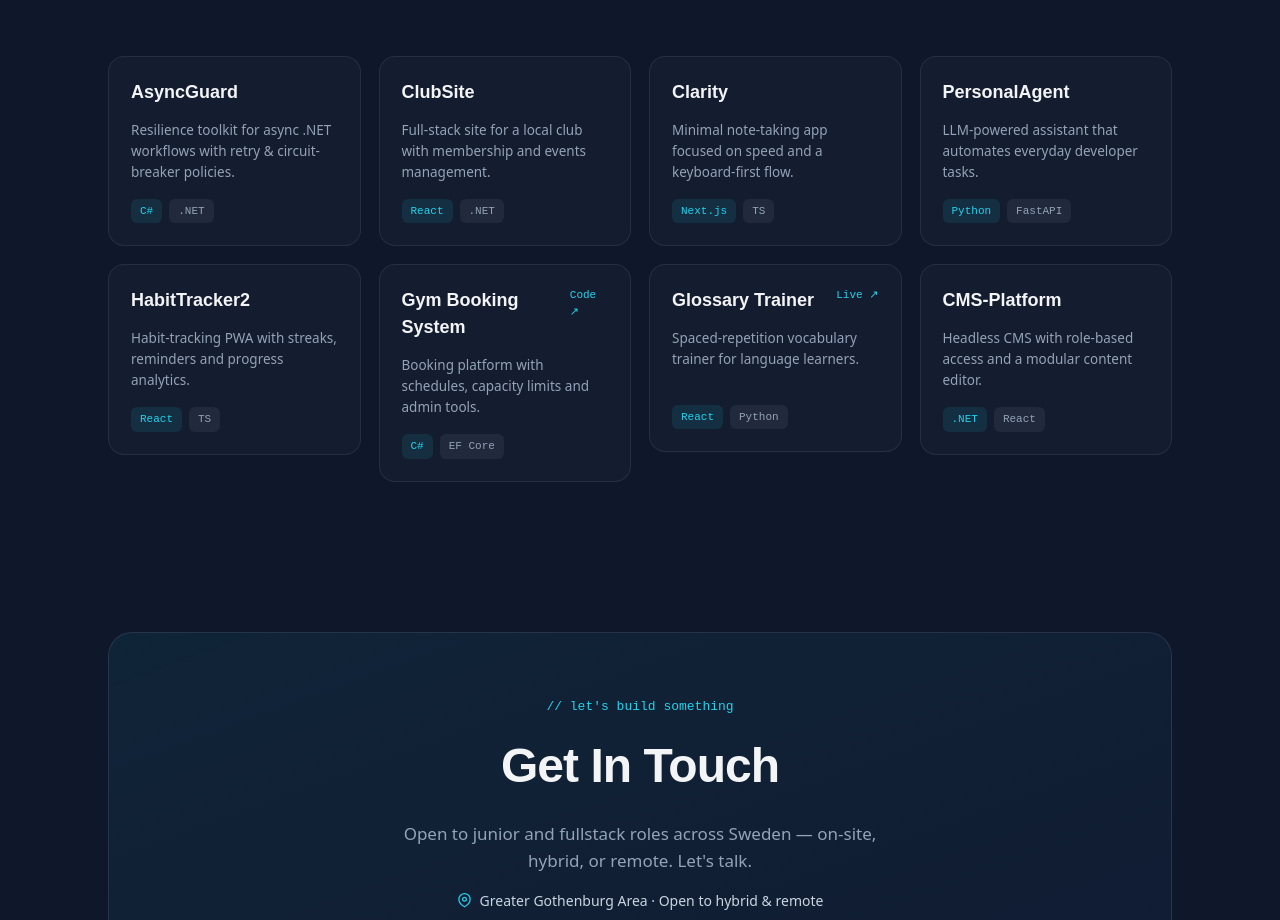
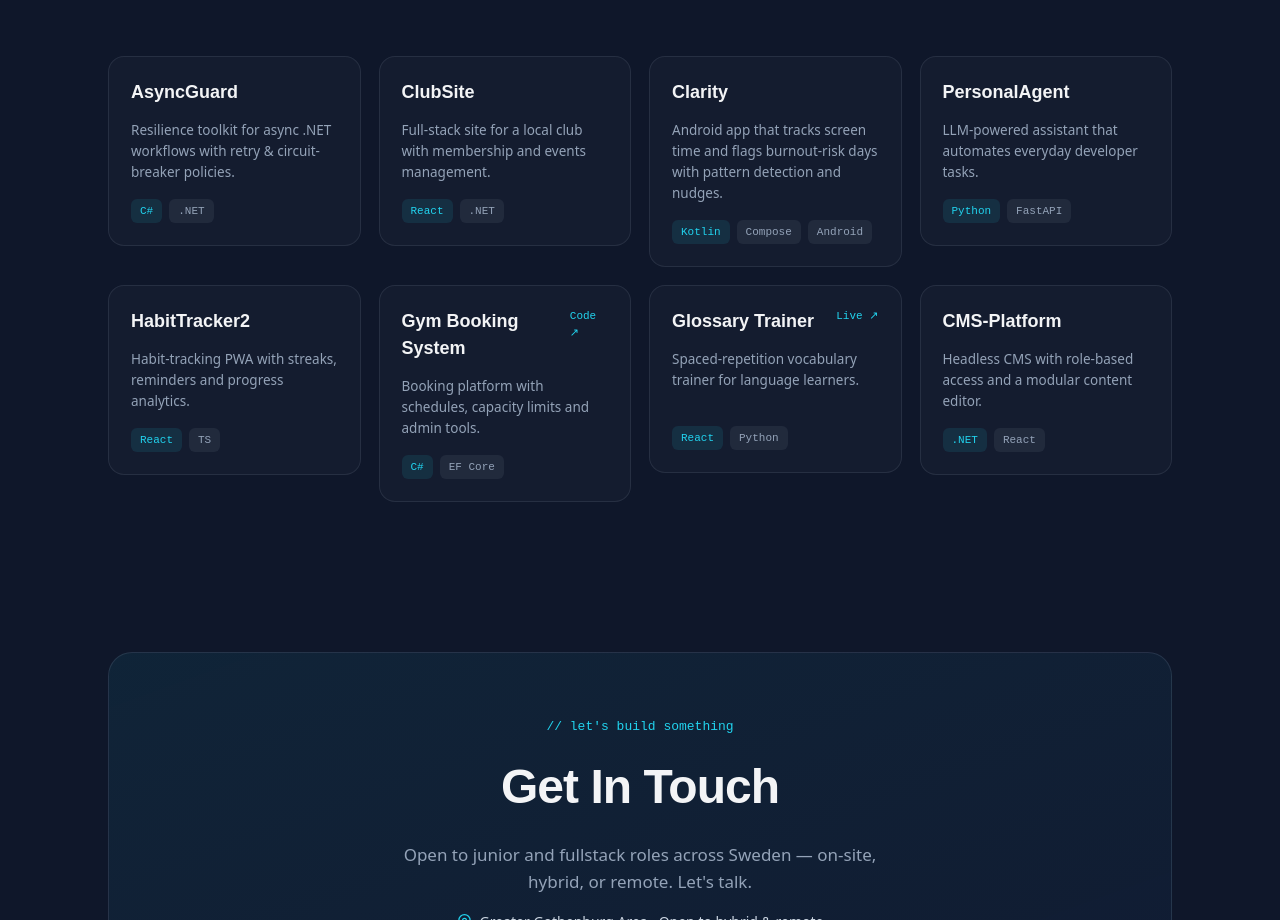
Before and after one commit to OscarJerez/portfolio, a Next.js app: page /portfolio/ in a window 1280 px wide. Shown: the part 2260-3180 px from the top of the page. Built offline with nearby package versions, Linux system fonts and the light colour scheme.

Commit message:
fix: correct Clarity project description to match actual app
Clarity is a native Android screen-time/burnout tracker, not a
note-taking app.

```diff
--- a/src/components/Projects.jsx
+++ b/src/components/Projects.jsx
@@ -18,10 +18,10 @@ const PROJECTS = [
   },
   {
     name: 'Clarity',
-    desc: 'Minimal note-taking app focused on speed and a keyboard-first flow.',
-    tags: ['Next.js', 'TS'],
-    purpose: 'Capture, search, and navigate notes entirely from the keyboard, built for speed.',
-    useCase: 'You want to jot a thought mid-task without breaking flow, or need a fast scratchpad that opens instantly.',
+    desc: 'Android app that tracks screen time and flags burnout-risk days with pattern detection and nudges.',
+    tags: ['Kotlin', 'Compose', 'Android'],
+    purpose: 'Passively tracks phone usage and flags risk days — late-night work apps, phone use during your sleep window, addictive-app patterns — then nudges you with morning summaries and app timers.',
+    useCase: "You want your phone habits reflected back with real consequences, not just Apple Screen Time's stats you scroll past and ignore.",
   },
   {
     name: 'PersonalAgent',
```
